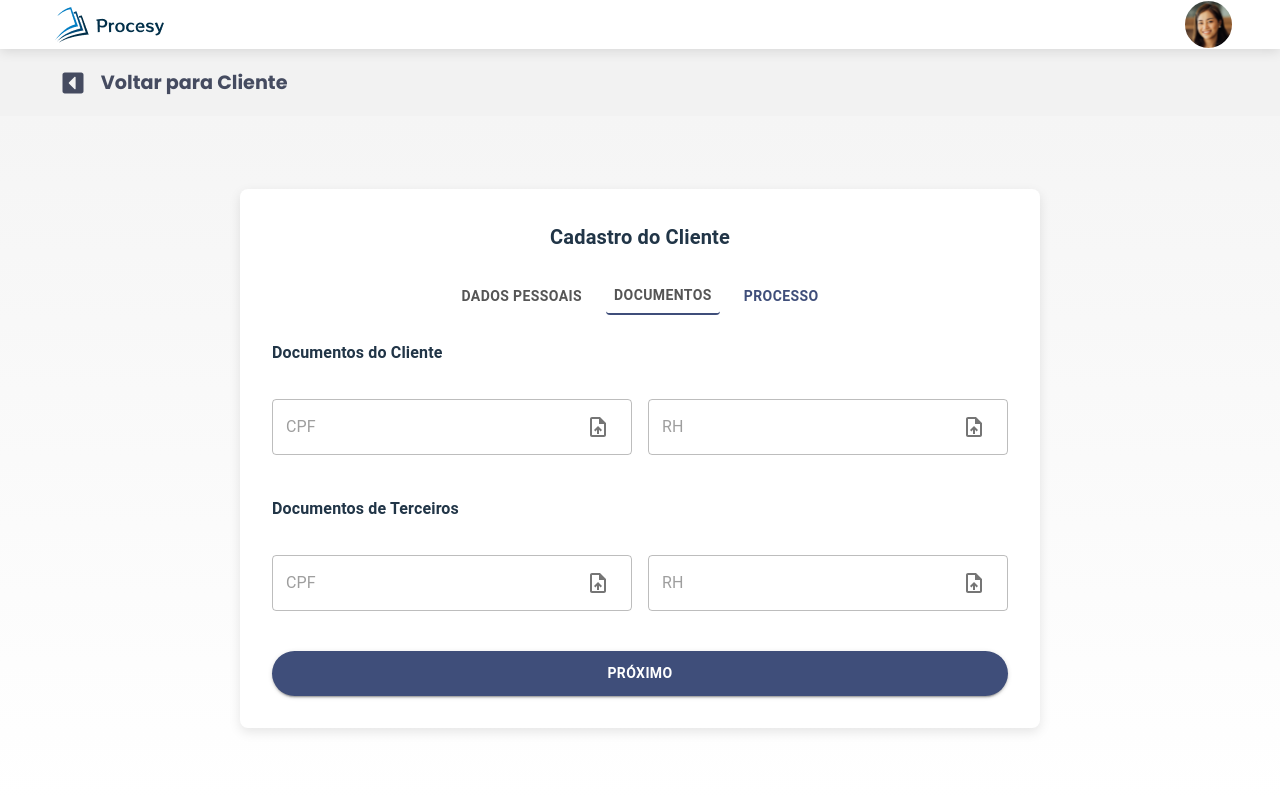
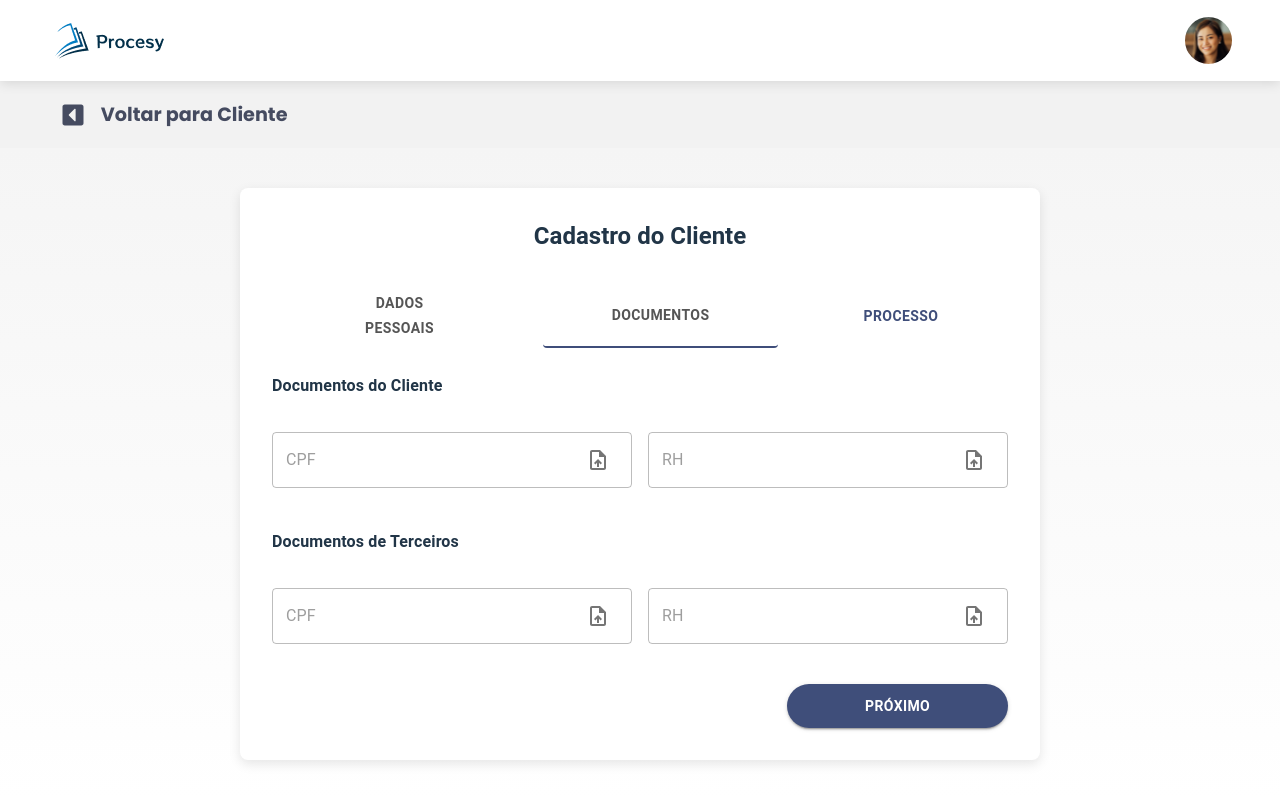
Before and after one commit to Cauasebastian/procesy-front-end, a React (Vite) app: page /cadastro-documentos in a window 1280 px wide. Built offline with nearby package versions, Linux system fonts and the light colour scheme; no server answers.

Commit message:
feat: add next button on registration pages

```diff
--- a/src/components/Header/index.jsx
+++ b/src/components/Header/index.jsx
@@ -3,15 +3,16 @@ import imgProfile from "../../assets/profile.svg"
 import { useNavigate } from "react-router-dom";
 import * as S from './styles'
 
-export function Header(){
+export function Header({ customStyles = {} }){
     const navigate = useNavigate();
     return (
-        <S.ContainerHeader>
+        <S.ContainerHeader style={customStyles}>
 
             <img src={logo} style={{cursor: 'pointer'}} onClick={() => {
                 navigate("/menu")
+                alt="Logo"
             }}/>
-            <img src={imgProfile} />
+            <img src={imgProfile} alt="Perfil" />
         </S.ContainerHeader>
     )
 }
--- a/src/pages/NovoProcesso/CadastroCliente/CadastroClientes.jsx
+++ b/src/pages/NovoProcesso/CadastroCliente/CadastroClientes.jsx
@@ -12,6 +12,7 @@ import { Header } from '../../../components/Header';
 import { useNavigate } from 'react-router-dom';
 import { PageBack } from '../../../components/PageBack';
 import axios from '../../../utils/axiosConfig'; // Utilize a instância configurada do axios
+import { Padding } from '@mui/icons-material';
 
 function CadastroClientes() {
   const [clienteInfo, setClienteInfo] = useState({
@@ -124,7 +125,7 @@ function CadastroClientes() {
 
   return (
     <>
-      <Header />
+      <Header customStyles={{ padding: '1rem 3rem' }} />
       <PageBack title="Voltar para Cliente" customPath="/clientes" />
         <Box
           sx={{
@@ -150,15 +151,15 @@ function CadastroClientes() {
             }}
           >
             {/* Header */}
-            <Typography variant="h5" sx={{ fontWeight: 'bold', mb: 2, textAlign: 'center' }}>
+            <Typography variant="h5" sx={{ fontWeight: 'bold', mb: 4, textAlign: 'center' }}>
               Cadastro do Cliente
             </Typography>
 
             {/* Abas de Navegação */}
-            <Box sx={{ display: 'flex', gap: 10, mb: 3, justifyContent: 'center' }}>
+            <Box sx={{ display: 'flex', gap: 2, mb: 3, justifyContent: 'center' }}>
               <Button
                 variant="text"
-                sx={{ fontWeight: 'bold', color: '#3F4E7A', borderBottom: '2px solid #3F4E7A' }}
+                sx={{ fontWeight: 'bold', color: '#3F4E7A', padding: '1% 10%', borderBottom: '2px solid #3F4E7A' }}
                 onClick={() => {
                   navigate("/cadastro-clientes");
                 }}
@@ -167,7 +168,7 @@ function CadastroClientes() {
               </Button>
               <Button
                 variant="text"
-                sx={{ fontWeight: 'bold', color: '#555' }}
+                sx={{ fontWeight: 'bold', color: '#555', padding: '1% 10%'}}
                 onClick={() => {
                   navigate("/cadastro-documentos");
                 }}
@@ -176,7 +177,7 @@ function CadastroClientes() {
               </Button>
               <Button
                 variant="text"
-                sx={{ fontWeight: 'bold', color: '#555' }}
+                sx={{ fontWeight: 'bold', color: '#555', padding: '1% 10%' }}
                 onClick={() => {
                   navigate("/cadastro-processos");
                 }}
@@ -297,15 +298,17 @@ function CadastroClientes() {
               />
               {/* Botão Final */}
               <Button
-                fullWidth
+                // fullWidth
                 variant="contained"
                 sx={{
+                  width: '30%',
                   mt: 4,
+                  ml: '70%',
                   backgroundColor: '#3F4E7A',
                   ':hover': { backgroundColor: '#2F3C5E' },
                   fontWeight: 'bold',
                   borderRadius: 8,
-                  padding: '10px',
+                  padding: '10px 0',
                 }}
                 type="submit"
                 disabled={loading} // Desativa o botão enquanto estiver carregando
--- a/src/pages/NovoProcesso/CadastroDocumentos/CadastroDocumentos.jsx
+++ b/src/pages/NovoProcesso/CadastroDocumentos/CadastroDocumentos.jsx
@@ -38,7 +38,7 @@ function handleProcessoClick() {
 
   return (
     <>
-    <Header />
+      <Header customStyles={{ padding: '1rem 3rem' }} />
     <PageBack title="Voltar para Cliente" customPath="/clientes" />
     <Box
       sx={{
@@ -55,7 +55,6 @@ function handleProcessoClick() {
         sx={{
           width: '90%',
           maxWidth: '800px',
-
           backgroundColor: '#fff',
           padding: 4,
           borderRadius: 2,
@@ -63,23 +62,23 @@ function handleProcessoClick() {
         }}
       >
         {/* Header */}
-        <Typography variant="h6" sx={{ fontWeight: 'bold', mb: 3, textAlign: 'center' }}>
+        <Typography variant="h5" sx={{ fontWeight: 'bold', mb: 4, textAlign: 'center' }}>
           Cadastro do Cliente
         </Typography>
 
         {/* Abas - Simulação */}
         <Box sx={{ display: 'flex', gap: 2, mb: 3, justifyContent: 'center' }}>
-          <Button variant="text" sx={{ fontWeight: 'bold', color: '#555' }}
+          <Button variant="text" sx={{ fontWeight: 'bold', color: '#555', padding: '1% 10%' }}
           onClick={() => {
             navigate("/cadastro-clientes")
           }}
           >
             Dados Pessoais
           </Button>
-          <Button variant="text" sx={{ fontWeight: 'bold', color: '#555',  borderBottom: '2px solid #3F4E7A' }}>
+          <Button variant="text" sx={{ fontWeight: 'bold', color: '#555',  borderBottom: '2px solid #3F4E7A', padding: '1% 10%' }}>
             Documentos
           </Button>
-          <Button variant="text" sx={{ fontWeight: 'bold', color: '#3F4E7A'}}
+          <Button variant="text" sx={{ fontWeight: 'bold', color: '#3F4E7A', padding: '1% 10%'}}
           onClick={() => {
                 navigate("/cadastro-processos")
               }}
@@ -159,9 +158,11 @@ function handleProcessoClick() {
 
         {/* Botão Final */}
         <Button
-          fullWidth
+          // fullWidth
           variant="contained"
           sx={{
+            width: '30%',
+            ml: '70%',
             mt: 4,
             backgroundColor: "#3F4E7A",
             ":hover": { backgroundColor: "#2F3C5E" },
--- a/src/pages/NovoProcesso/CadastroProcessos/CadastroProcessos.jsx
+++ b/src/pages/NovoProcesso/CadastroProcessos/CadastroProcessos.jsx
@@ -353,7 +353,7 @@ function CadastroProcessos() {
 
   return (
     <>
-      <Header />
+      <Header customStyles={{ padding: '1rem 3rem' }} />
       <PageBack title="Voltar para Cliente" customPath="/clientes" />
       <Box
         sx={{
@@ -378,7 +378,7 @@ function CadastroProcessos() {
           }}
         >
           {/* Header */}
-          <Typography variant="h6" sx={{ fontWeight: 'bold', mb: 3, textAlign: 'center' }}>
+          <Typography variant="h5" sx={{ fontWeight: 'bold', mb: 3, textAlign: 'center' }}>
             Cadastro do Processo
           </Typography>
 
@@ -386,7 +386,7 @@ function CadastroProcessos() {
           <Box sx={{ display: 'flex', gap: 2, mb: 3, justifyContent: 'center' }}>
             <Button
               variant="text"
-              sx={{ fontWeight: 'bold', color: '#555' }}
+              sx={{ fontWeight: 'bold', color: '#555', padding: '1% 10%' }}
               onClick={() => {
                 navigate("/cadastro-clientes");
               }}
@@ -395,7 +395,7 @@ function CadastroProcessos() {
             </Button>
             <Button
               variant="text"
-              sx={{ fontWeight: 'bold', color: '#555' }}
+              sx={{ fontWeight: 'bold', color: '#555', padding: '1% 10%' }}
               onClick={() => {
                 navigate("/cadastro-documentos");
               }}
@@ -404,7 +404,7 @@ function CadastroProcessos() {
             </Button>
             <Button
               variant="text"
-              sx={{ fontWeight: 'bold', color: '#3F4E7A', borderBottom: '2px solid #3F4E7A' }}
+              sx={{ fontWeight: 'bold', color: '#3F4E7A', borderBottom: '2px solid #3F4E7A', padding: '1% 10%' }}
             >
               Processo
             </Button>
@@ -837,9 +837,11 @@ function CadastroProcessos() {
 
               {/* Botão Final */}
               <Button
-                fullWidth
+                // fullWidth
                 variant="contained"
                 sx={{
+                  width: '40%',
+                  ml: '60%',
                   mt: 4,
                   backgroundColor: '#3F4E7A',
                   ':hover': { backgroundColor: '#2F3C5E' },
@@ -850,7 +852,7 @@ function CadastroProcessos() {
                 type="submit"
                 disabled={loading || documentUploadLoading} // Desativa o botão enquanto estiver carregando
               >
-                {loading ? 'Processando...' : 'Criar Novo Processo'}
+                {loading ? 'Processando...' : 'Cadastrar Novo Cliente e Processo'}
               </Button>
             </Box>
           )}
```
Also changed, not shown: src/components/Header/styles.js (line endings or trailing spaces).
